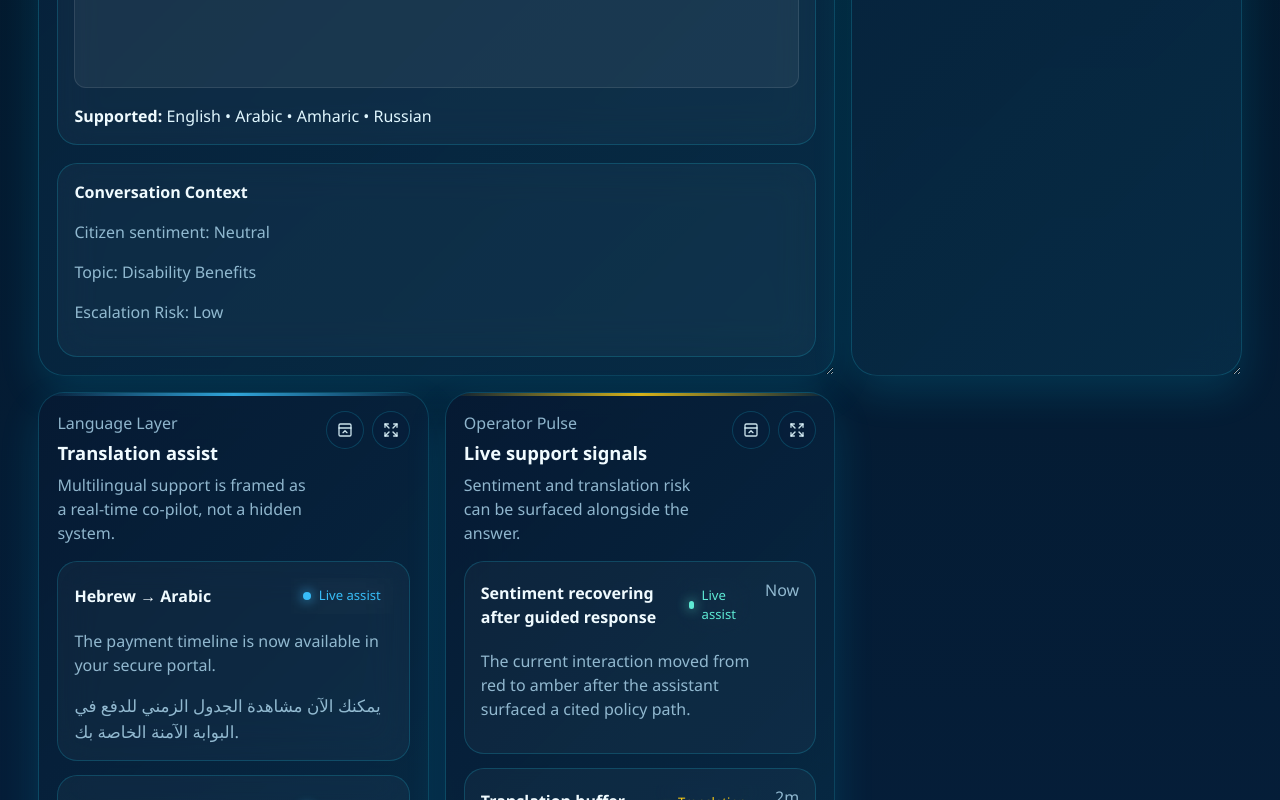
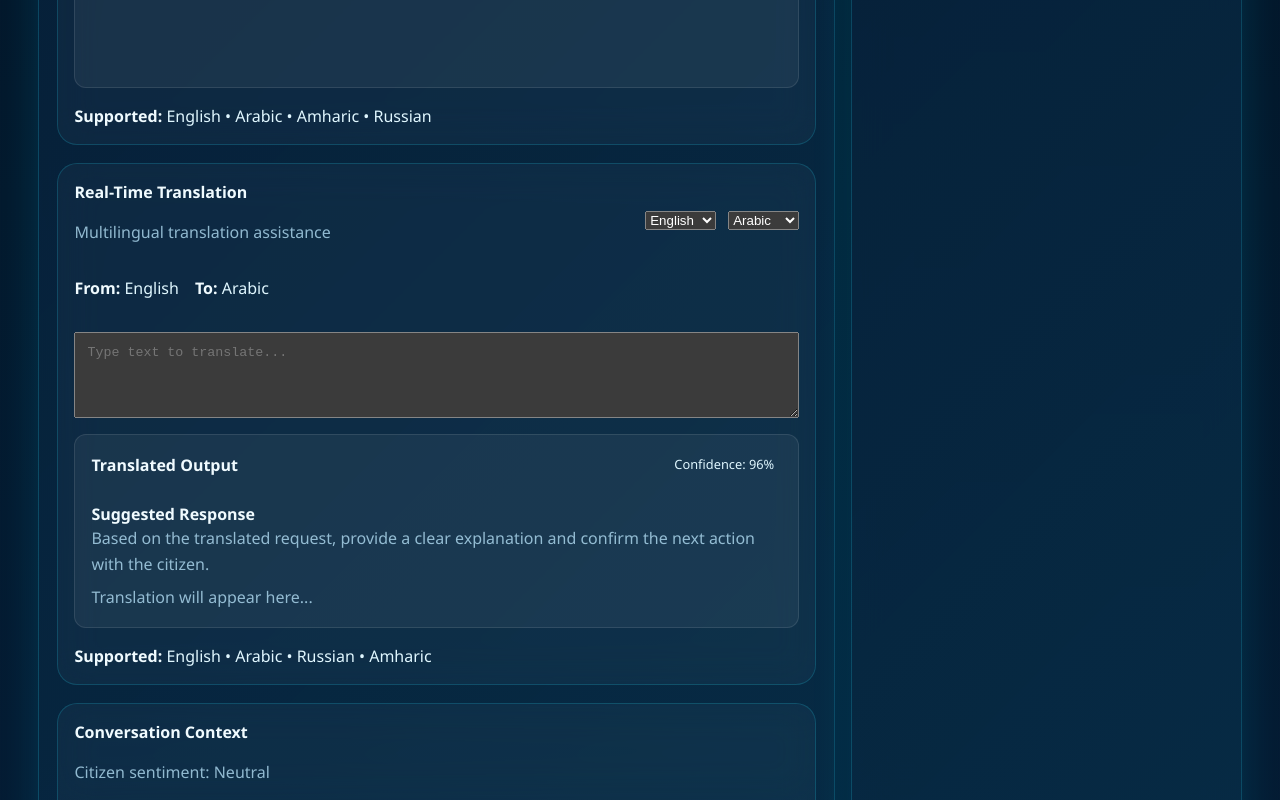
Before and after one commit to PShungube/Jutoverse-demo, a React (Vite) app: page /representative-assistant in a window 1280 px wide. Shown: the part 2000-2800 px from the top of the page. Built offline with nearby package versions, Linux system fonts and the light colour scheme.

Commit message:
Add translation panel and multilingual support

```diff
--- a/src/features/representative-assistant/RepresentativeAssistantPage.tsx
+++ b/src/features/representative-assistant/RepresentativeAssistantPage.tsx
@@ -13,6 +13,7 @@ import { WindowPanel } from '../../components/common/WindowPanel';
 import { useMockResource } from '../../hooks/useMockResource';
 import { useI18n } from '../../i18n/I18nProvider';
 import { ConversationContext } from './components/ConversationContext';
+import { TranslationPanel } from './components/TranslationPanel';
 
 export function RepresentativeAssistantPage() {
   const { data, loading } = useMockResource(demoAdapter.getAssistantSnapshot);
@@ -102,6 +103,8 @@ const handleQuestionSubmit = async (
 
             <TranscriptionPanel />
 
+            <TranslationPanel />
+
             {assistantResponse && (
   <GroundedAnswerCard
     answer={assistantResponse.answer}
--- /dev/null
+++ b/src/features/representative-assistant/components/TranslationPanel.tsx
@@ -0,0 +1,157 @@
+import { useState } from 'react';
+
+export function TranslationPanel() {
+  const [sourceLanguage, setSourceLanguage] =
+    useState('English');
+
+  const [targetLanguage, setTargetLanguage] =
+    useState('Arabic');
+
+  const [sourceText, setSourceText] =
+    useState('');
+
+  const translateText = () => {
+    if (!sourceText.trim()) {
+      return 'Translation will appear here...';
+    }
+
+    const dictionary: Record<string, Record<string, string>> = {
+      hello: {
+        Arabic: 'مرحبا',
+        Russian: 'Привет',
+        Amharic: 'ሰላም',
+      },
+      thanks: {
+        Arabic: 'شكرا',
+        Russian: 'Спасибо',
+        Amharic: 'አመሰግናለሁ',
+      },
+      welcome: {
+        Arabic: 'أهلا بك',
+        Russian: 'Добро пожаловать',
+        Amharic: 'እንኳን ደህና መጡ',
+      },
+    };
+
+    const key =
+      sourceText.toLowerCase().trim();
+
+    return (
+      dictionary[key]?.[targetLanguage] ||
+      `[${targetLanguage}] ${sourceText}`
+    );
+  };
+
+  return (
+    <div className="capability-card transcription-card">
+      <div className="transcription-header">
+        <div>
+          <strong>Real-Time Translation</strong>
+
+          <p className="muted-text">
+            Multilingual translation assistance
+          </p>
+        </div>
+
+        <div className="transcription-controls">
+          <select
+            value={sourceLanguage}
+            onChange={(e) =>
+              setSourceLanguage(e.target.value)
+            }
+          >
+            <option>English</option>
+            <option>Arabic</option>
+            <option>Russian</option>
+            <option>Amharic</option>
+          </select>
+
+          <select
+            value={targetLanguage}
+            onChange={(e) =>
+              setTargetLanguage(e.target.value)
+            }
+          >
+            <option>English</option>
+            <option>Arabic</option>
+            <option>Russian</option>
+            <option>Amharic</option>
+          </select>
+        </div>
+      </div>
+
+      <div className="transcription-meta">
+        <div>
+          <strong>From:</strong> {sourceLanguage}
+        </div>
+
+        <div>
+          <strong>To:</strong> {targetLanguage}
+        </div>
+      </div>
+
+      <textarea
+        value={sourceText}
+        onChange={(e) =>
+          setSourceText(e.target.value)
+        }
+        placeholder="Type text to translate..."
+        rows={4}
+        style={{
+          width: '100%',
+          marginTop: '1rem',
+          padding: '0.75rem',
+        }}
+      />
+
+      <div className="transcription-output">
+        <div className="transcript-message">
+          <div
+  style={{
+    display: 'flex',
+    justifyContent: 'space-between',
+    alignItems: 'center',
+  }}
+>
+  <strong>Translated Output</strong>
+
+  <span
+    style={{
+      fontSize: '0.8rem',
+      padding: '0.25rem 0.5rem',
+      borderRadius: '999px',
+      background: 'var(--surface-secondary)',
+    }}
+  >
+    Confidence: 96%
+  </span>
+</div>
+<div
+  style={{
+    marginTop: '1rem',
+  }}
+>
+  <strong>Suggested Response</strong>
+
+  <p>
+    Based on the translated request, provide a clear
+    explanation and confirm the next action with the
+    citizen.
+  </p>
+</div>
+
+          <p>{translateText()}</p>
+        </div>
+      </div>
+
+      <div className="transcription-footer">
+        <strong>Supported:</strong>
+
+        <span> English • </span>
+        <span> Arabic • </span>
+        <span> Russian • </span>
+        <span> Amharic </span>
+      </div>
+    </div>
+  );
+}
```
